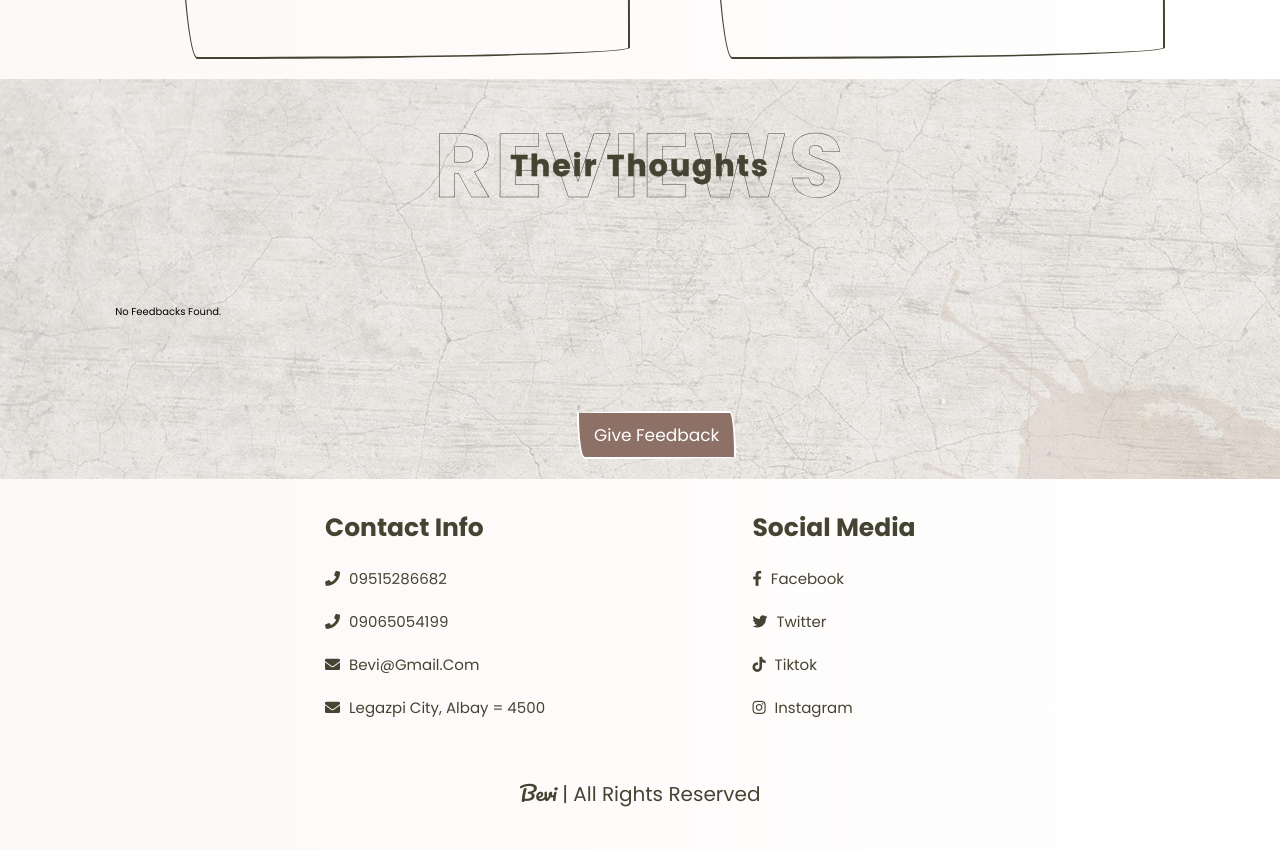
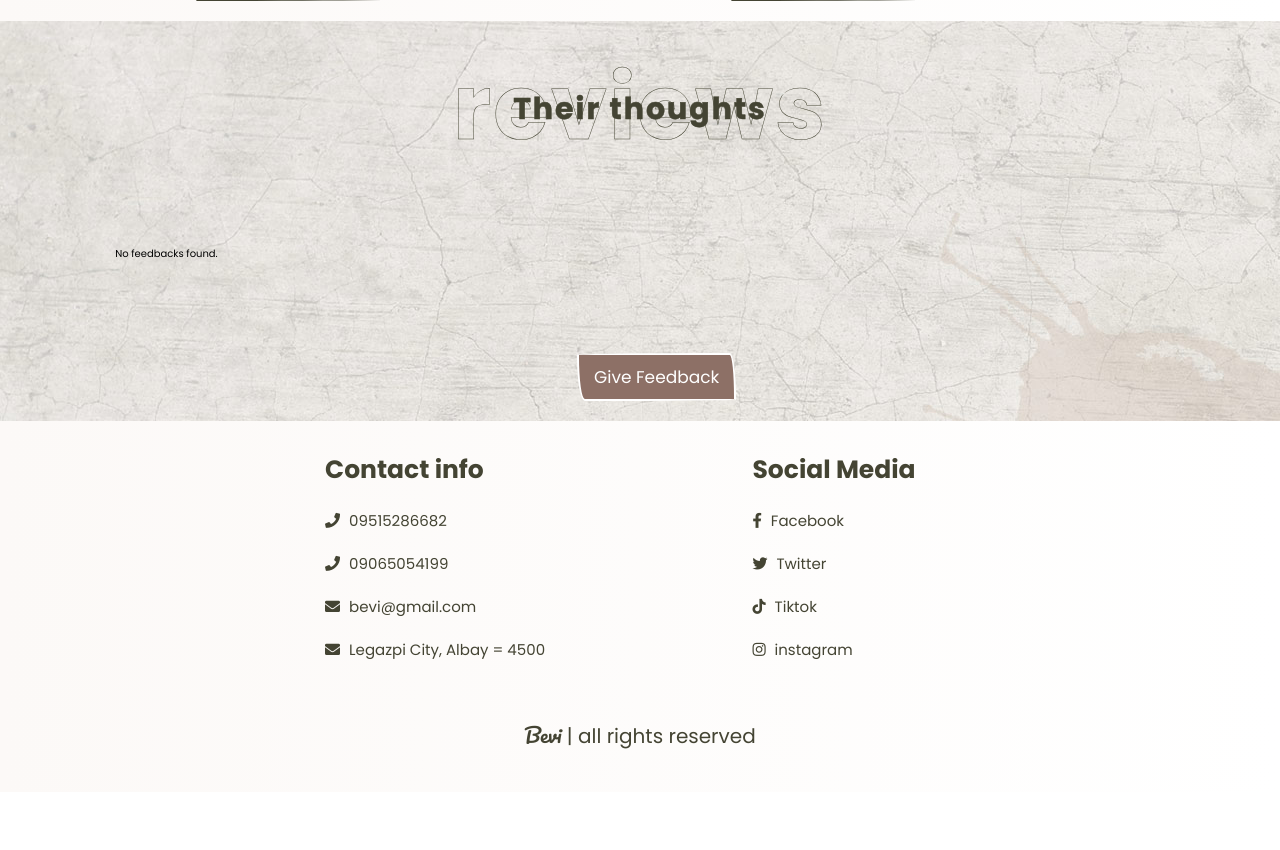
Before and after one commit to michaeljamil/bevi, a PHP site: page / in a window 1280 px wide. Shown: the part 4122-4972 px from the top of the page. After the commit the page ends 4871 px from the top, so only its background shows below. Run offline with PHP 8.4, Linux system fonts and the light colour scheme; data that the repository does not hold is empty; some web fonts are replaced.

Commit message:
fix text transform

```diff
--- a/css/style.css
+++ b/css/style.css
@@ -18,7 +18,6 @@
     box-sizing: border-box;
     outline: none; border:none;
     text-decoration: none;
-    text-transform: capitalize;
     transition: all .2s linear;
 }
 
@@ -35,7 +34,6 @@ section{
 
 .heading{
     font-size: 9rem;
-    text-transform: uppercase;
     color:transparent;
     -webkit-text-stroke: .05rem var(--main-color);
     letter-spacing: .2rem;
--- a/index.php
+++ b/index.php
@@ -37,7 +37,7 @@
         .product-detail-coffee {
             background: linear-gradient(to bottom right, #FFBE98, #FEECE2, #F7DED0);
             border-radius: 10px;
-            box-shadow: 0 4px 8px rgba(0, 0, 0, 0.2); /* Subtle shadow */
+            box-shadow: 10px 0 10px 10px rgba(0, 0, 0, 0.2); /* Subtle shadow */
             width: 70%; /* Adjust width */
             height: 80vh; /* Adjust height */
             margin: auto; /* Center horizontally */
```
